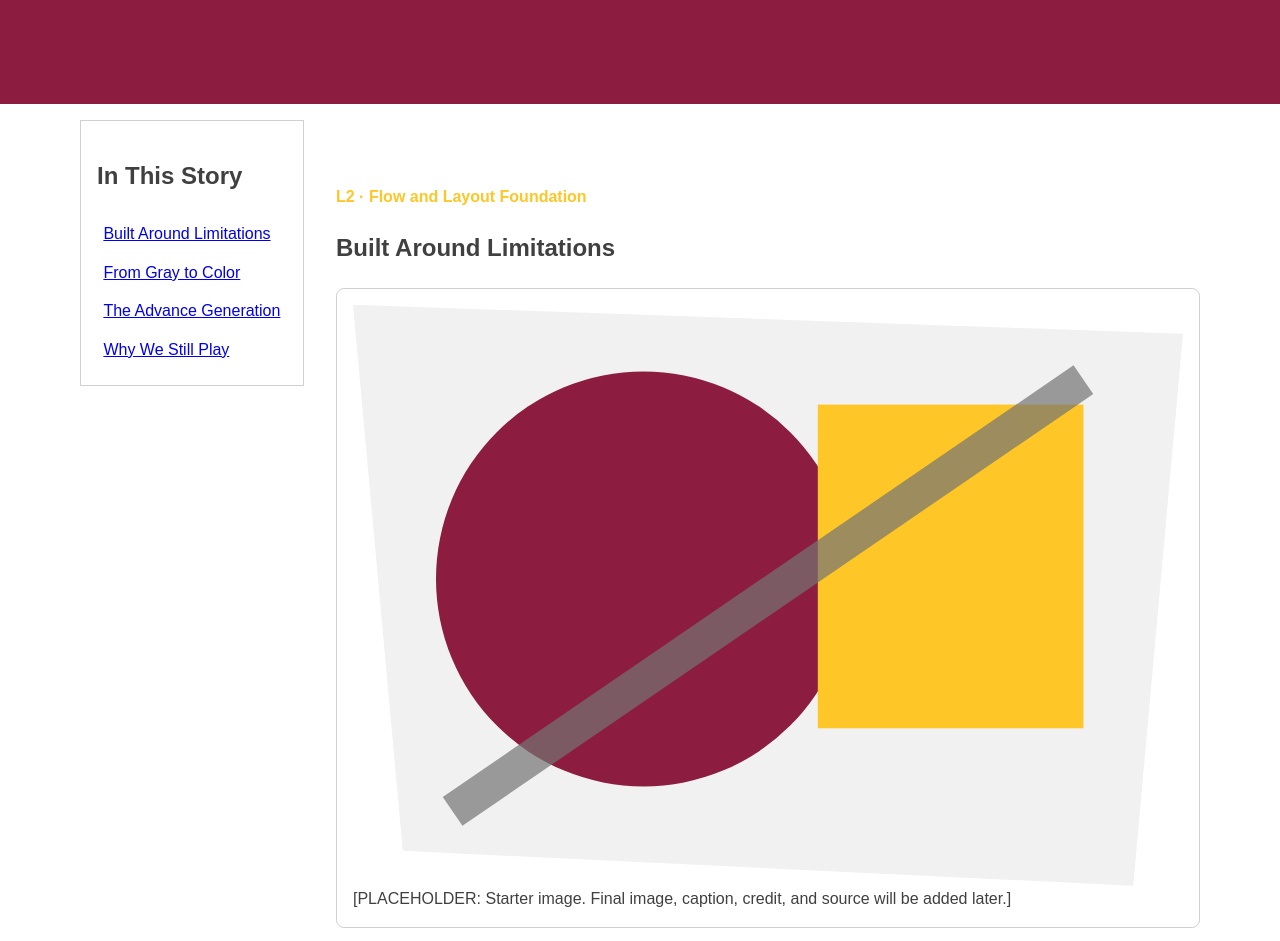
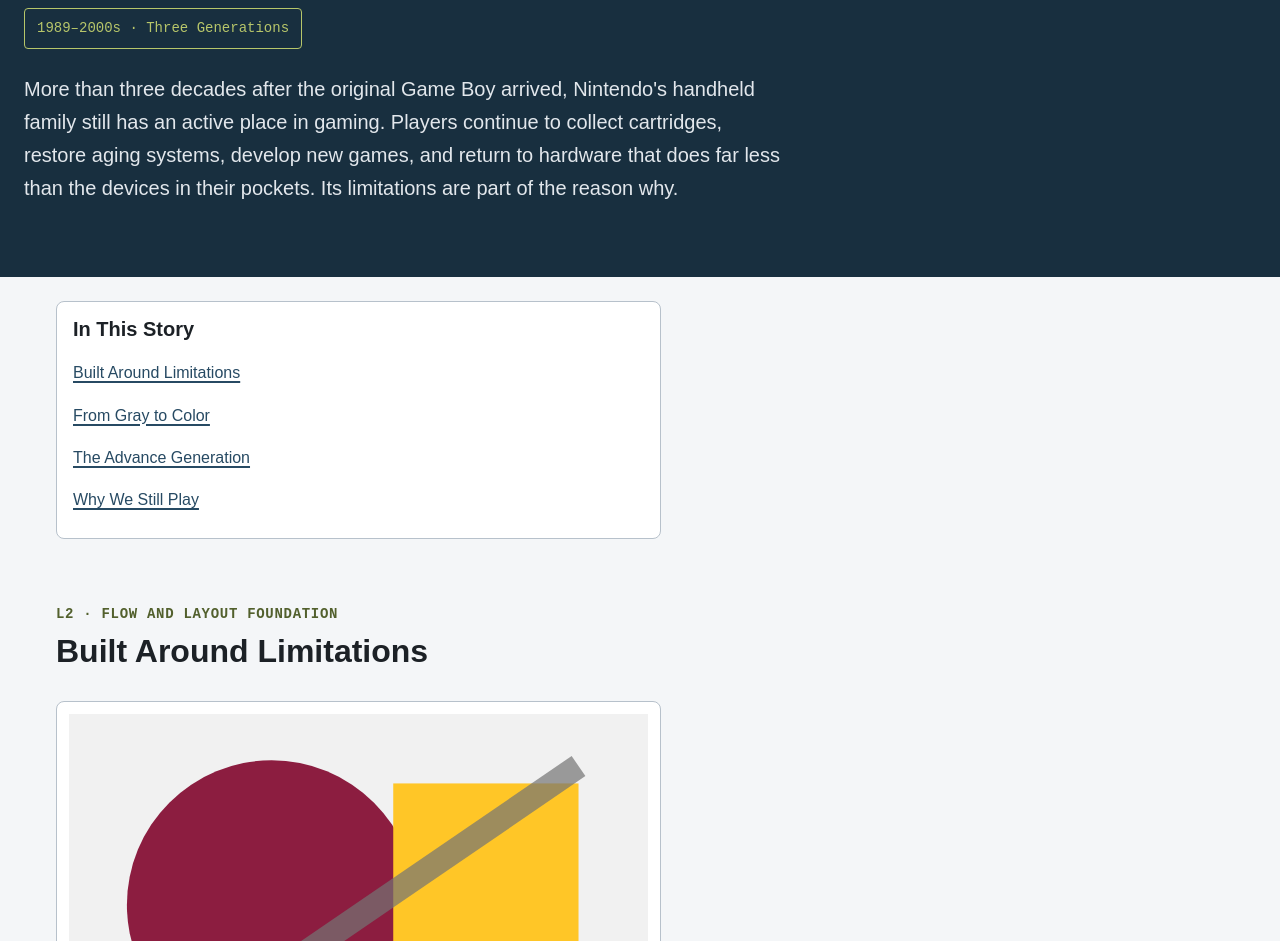
Before and after one commit to daddykeat/the-forgotten-handheld-feauture-story, a plain HTML site: page index.html in a window 1280 px wide. Shown: the part 359-1300 px from the top of the page. Drawn offline with Linux system fonts and the light colour scheme.

Commit message:
Establish Game Boy design system and normal-flow styles

```diff
--- a/styles.css
+++ b/styles.css
@@ -1,132 +1,316 @@
-:root{
-    --color-text:#404040;
-    --color-surface:#fff;
-    --color-action:#8c1d40;
-    --color-accent:#ffc627;
-    --color-border:#d0d0d0;
-    --color-muted:#5c6670;
-    --space-3:1rem;
-    --radius:.5rem;
-    --measure:68ch;
-    --layer-base:0;
-    --layer-raised:10;
-    --layer-sticky:20;
-    --layer-overlay:30;
+/* The Forgotten Handheld
+   Design-system foundation */
+
+
+/*1. Design tokens */
+
+:root {
+    /* Primitive color tokens */
+    --blue-200: #a9c6dd;
+    --blue-400: #6d9cbf;
+    --blue-600: #3d6b8f;
+    --blue-800: #274a63;
+    --blue-900: #182f3f;
+
+    --gray-0: #ffffff;
+    --gray-50: #f4f6f8;
+    --gray-100: #e2e7ec;
+    --gray-300: #b7c1cb;
+    --gray-500: #7c8894;
+    --gray-600: #66727e;
+    --gray-700: #4a5561;
+    --gray-900: #1c2126;
+
+    /* Game Boy-inspired accent */
+    --green-300: #b7c66a;
+    --green-500: #829348;
+    --green-700: #52602d;
+
+    /* Semantic color tokens */
+    --color-text: var(--gray-700);
+    --color-text-heading: var(--gray-900);
+    --color-text-muted: var(--gray-600);
+
+    --color-surface: var(--gray-50);
+    --color-surface-raised: var(--gray-0);
+    --color-surface-subtle: var(--gray-100);
+
+    --color-border: var(--gray-300);
+
+    --color-action: var(--blue-800);
+    --color-action-hover: var(--blue-900);
+
+    --color-accent: var(--green-500);
+    --color-accent-dark: var(--green-700);
+    --color-accent-soft: var(--green-300);
+
+    /* Typography */
+    --font-body: Arial, Helvetica, sans-serif;
+    --font-display: Arial, Helvetica, sans-serif;
+    --font-mono: "Courier New", Courier, monospace;
+
+    --text-sm: 0.875rem;
+    --text-base: 1rem;
+    --text-lg: 1.125rem;
+    --text-xl: 1.25rem;
+    --text-2xl: 1.5rem;
+    --text-3xl: 2rem;
+    --text-4xl: clamp(2.5rem, 7vw, 5rem);
+
+    /* Spacing */
+    --space-1: 0.25rem;
+    --space-2: 0.5rem;
+    --space-3: 0.75rem;
+    --space-4: 1rem;
+    --space-5: 1.5rem;
+    --space-6: 2rem;
+    --space-7: 3rem;
+    --space-8: 4rem;
+
+    /* Shape */
+    --radius-sm: 0.25rem;
+    --radius-md: 0.5rem;
+    --radius-lg: 1rem;
+
+    /* Reading and layout measures */
+    --measure-text: 68ch;
+    --measure-wide: 76rem;
 }
-*,*::before,*::after{
-    box-sizing:border-box;
+
+
+/* 2. Reset and base rules */
+
+*,
+*::before,
+*::after {
+    box-sizing: border-box;
 }
-html{
-    scroll-behavior:smooth;
+
+html {
+    scroll-behavior: smooth;
 }
-body{
-    margin:0;
-    color:var(--color-text);
-    background:var(--color-surface);
-    font-family:Arial,sans-serif;
-    line-height:1.6;
+
+body {
+    margin: 0;
+    background: var(--color-surface);
+    color: var(--color-text);
+    font-family: var(--font-body);
+    font-size: var(--text-base);
+    line-height: 1.65;
 }
-.feature-header{
-    position:relative;
-    padding:clamp(2rem,7vw,6rem);
-    background:var(--color-action);
-    color:#fff;
+
+img {
+    display: block;
+    max-width: 100%;
+    height: auto;
 }
-.eyebrow{
-    color:var(--color-accent);
-    font-weight:700;
+
+figure {
+    margin: 0;
 }
-.lede{
-    max-width:var(--measure);
-    font-size:1.25rem;
+
+h1,
+h2,
+p {
+    margin-block-start: 0;
 }
-.issue-badge{
-    position:absolute;
-    inset-block-start:1rem;
-    inset-inline-end:1rem;
-    padding:.5rem;
-    background:var(--color-accent);
-    color:#191919;
+
+h1,
+h2 {
+    color: var(--color-text-heading);
+    font-family: var(--font-display);
+    line-height: 1.1;
 }
-main{
-    display:grid;
-    gap:2rem;
-    max-width:72rem;
-    margin:auto;
-    padding:var(--space-3);
+
+h1 {
+    max-width: 24ch;
+    margin-block-end: var(--space-5);
+    font-size: var(--text-4xl);
+    letter-spacing: -0.03em;
 }
-article{
-    min-width:0;
+
+h2 {
+    margin-block-end: var(--space-4);
+    font-size: var(--text-3xl);
 }
-article section{
-    display:flow-root;
-    margin-block:3rem;
-    scroll-margin-block-start:6rem;
+
+p {
+    max-width: var(--measure-text);
+    margin-block-end: var(--space-4);
 }
-.story-guide{
-    align-self:start;
-    padding:1rem;
-    border:1px solid var(--color-border);
+
+cite {
+    font-style: italic;
 }
-.story-guide a{
-    display:block;
-    padding:.4rem;
+
+
+
+/* 3. Links and focus */
+
+a {
+    color: var(--color-action);
+    text-decoration-thickness: 0.1em;
+    text-underline-offset: 0.18em;
 }
-.feature-figure{
-    position:relative;
-    margin:0;
-    padding:1rem;
-    border:1px solid var(--color-border);
-    border-radius:var(--radius);
+
+a:hover {
+    color: var(--color-action-hover);
 }
-img{
-    display:block;
-    max-width:100%;
-    height:auto;
+
+a:focus-visible {
+    outline: 0.2rem solid var(--color-accent);
+    outline-offset: 0.2rem;
 }
-.pull-quote{
-    margin:2rem 0;
-    padding:1rem;
-    border-inline-start:.4rem solid var(--color-accent);
-    font-size:1.35rem;
+
+
+
+/* 4. Feature header
+   Normal-flow baseline only.
+   Positioning is added later */
+
+.feature-header {
+    padding: var(--space-7) var(--space-5);
+    background: var(--blue-900);
+    color: var(--gray-0);
 }
-.shape-portrait{
-    width:min(45%,20rem);
-    margin:0 1rem 1rem 0;
-    border-radius:50%;
+
+.feature-header h1 {
+    color: var(--gray-0);
 }
-.documentation{
-    grid-column:1/-1;
-    padding:1rem;
-    background:#f1f1f1;
+
+.feature-header .eyebrow {
+    color: var(--color-accent-soft);
 }
-@media (min-width:52rem){
-    main{
-        grid-template-columns:14rem 1fr;
+
+.lede {
+    max-width: var(--measure-text);
+    margin-block-end: var(--space-5);
+    color: var(--gray-100);
+    font-size: var(--text-xl);
 }
-    .story-guide{
-        position:sticky;
-        inset-block-start:1rem;
-        z-index:var(--layer-sticky);
+
+.issue-badge {
+    display: inline-block;
+    margin-block-end: var(--space-5);
+    padding: var(--space-2) var(--space-3);
+    border: 1px solid var(--color-accent-soft);
+    border-radius: var(--radius-sm);
+    color: var(--color-accent-soft);
+    font-family: var(--font-mono);
+    font-size: var(--text-sm);
 }
-    .pull-quote{
-        position:relative;
-        z-index:var(--layer-raised);
-        margin-inline-start:-4rem;
-        background:var(--color-surface);;
+
+
+
+/* 5. Main content baseline
+   Single-column normal flow for now. */
+
+main {
+    max-width: var(--measure-wide);
+    margin-inline: auto;
+    padding: var(--space-5);
 }
-    @supports (shape-outside:circle(50%)){
-        .shape-portrait{
-            float:inline-start;
-            shape-outside:circle(50%);
-            shape-margin:1rem;}
+
+article {
+    min-width: 0;
 }
+
+article section {
+    margin-block: var(--space-8);
+    scroll-margin-block-start: var(--space-6);
 }
-    @supports (clip-path:polygon(0 0)){
-        .feature-figure img{
-            clip-path:polygon(0 0,100% 5%,94% 100%,6% 94%);}
+
+.eyebrow,
+.section-label {
+    margin-block-end: var(--space-2);
+    color: var(--color-accent-dark);
+    font-family: var(--font-mono);
+    font-size: var(--text-sm);
+    font-weight: 700;
+    letter-spacing: 0.05em;
+    text-transform: uppercase;
 }
-        :focus-visible{
-            outline:.2rem solid var(--color-accent);
-            outline-offset:.2rem;
+
+
+
+/* 6. Story guide baseline
+   Sticky behavior comes later. */
+
+.story-guide {
+    max-width: var(--measure-text);
+    margin-block-end: var(--space-7);
+    padding: var(--space-4);
+    border: 1px solid var(--color-border);
+    border-radius: var(--radius-md);
+    background: var(--color-surface-raised);
 }
+
+.story-guide h2 {
+    margin-block-end: var(--space-3);
+    font-size: var(--text-xl);
+}
+
+.story-guide a {
+    display: block;
+    padding-block: var(--space-2);
+}
+
+
+/* 7. Editorial media baseline
+   Shape and clipping enhancements come later. */
+
+.feature-figure {
+    max-width: var(--measure-text);
+    margin-block: var(--space-6);
+    padding: var(--space-3);
+    border: 1px solid var(--color-border);
+    border-radius: var(--radius-md);
+    background: var(--color-surface-raised);
+}
+
+.feature-figure img {
+    width: 100%;
+}
+
+figcaption,
+.media-credit {
+    margin-block-start: var(--space-3);
+    color: var(--color-text-muted);
+    font-size: var(--text-sm);
+}
+
+.shape-portrait {
+    width: min(100%, 20rem);
+    margin-block: var(--space-5);
+}
+
+
+/* 8. Pull quote baseline
+   Controlled overlap comes later. */
+
+.pull-quote {
+    max-width: 32ch;
+    margin-block: var(--space-6);
+    padding: var(--space-5);
+    border-inline-start: 0.35rem solid var(--color-accent);
+    background: var(--color-surface-raised);
+    color: var(--color-text-heading);
+    font-size: var(--text-2xl);
+    font-weight: 700;
+    line-height: 1.35;
+}
+
+
+
+/* 9. Documentation */
+
+.documentation {
+    margin-block-start: var(--space-8);
+    padding: var(--space-5);
+    border-block-start: 1px solid var(--color-border);
+    background: var(--color-surface-subtle);
+}
+
+.documentation h2 {
+    font-size: var(--text-2xl);
+}
```
Lines whose indentation alone changed are shown as unchanged.
